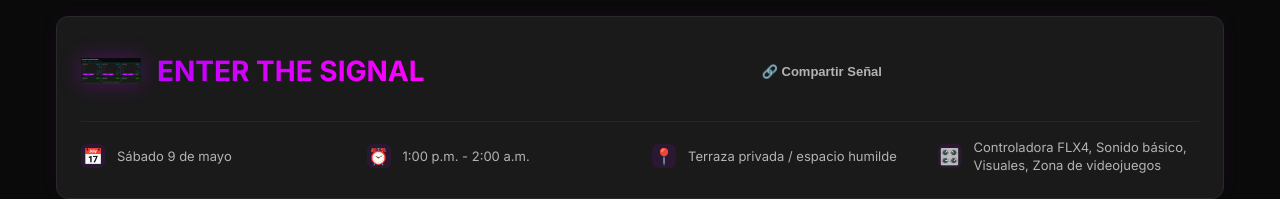
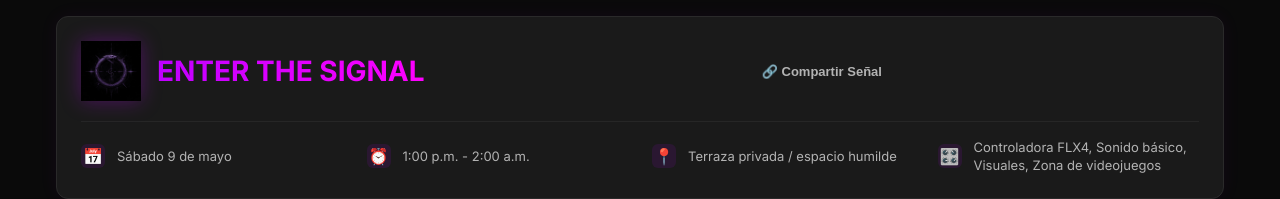
Before and after one commit to uroboroscol/uroboroscol-s-Project, a React (Vite) app in the folder enter-the-signal/: page / in a window 1280 px wide. Shown: the top 199 px of the page. Built offline with nearby package versions, Linux system fonts and the light colour scheme; no server answers; the database is empty.

Commit message:
Fix: Replaced incorrect logo thumbnail with the actual Uroboros logo

```diff
--- a/enter-the-signal/src/components/AdminLineupPage.tsx
+++ b/enter-the-signal/src/components/AdminLineupPage.tsx
@@ -246,7 +246,7 @@ export function AdminLineupPage({ eventId, eventName }: AdminLineupPageProps) {
 
       <div className="admin-header">
         <div className="logo-container">
-          <img src="/logo.png" alt="Logo" className="header-logo admin" />
+          <img src="/logo.jpg" alt="Logo" className="header-logo admin" />
           <h1>Panel Admin: {eventName}</h1>
         </div>
         <div className="admin-stats">
--- a/enter-the-signal/src/components/EventInfoCard.tsx
+++ b/enter-the-signal/src/components/EventInfoCard.tsx
@@ -20,7 +20,7 @@ export function EventInfoCard({
     <div className="event-info-card">
       <div className="event-header-top">
         <div className="logo-container">
-          <img src="/logo.png" alt="Logo" className="header-logo" />
+          <img src="/logo.jpg" alt="Logo" className="header-logo" />
           <h1 className="event-name">{eventName}</h1>
         </div>
         <button className="btn btn-share" onClick={() => {
```
Also changed, not shown: enter-the-signal/public/logo.jpg (added), enter-the-signal/public/logo.png (deleted).
